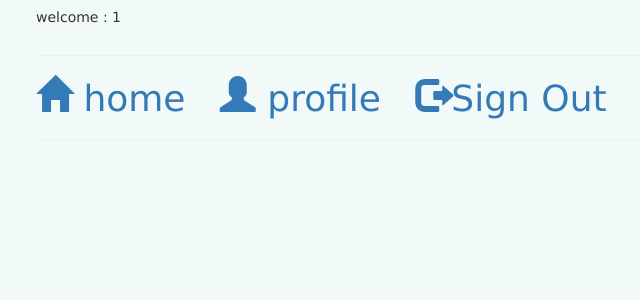
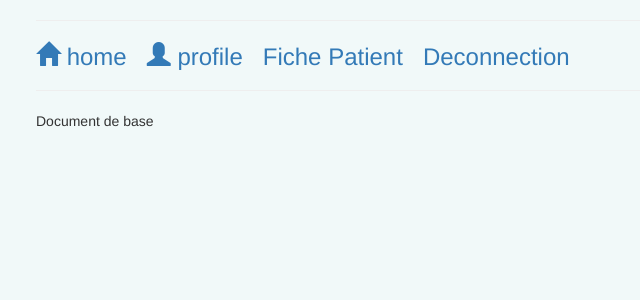
Before and after one commit to CaroleBelliardo/Projet_Unice_Master2, a PHP site: page /profile.php in a window 1280 px wide. Shown: the top 300 px of the page, without its empty margins (34-674 px from the left). Run offline with PHP 8.4, Linux system fonts and the light colour scheme; the visitor is signed in with stand-in values (Sample User, id 1); some libraries are stand-ins or nearby versions.

Commit message:
Page principale : menu entete appelé à partir d' un fichier

```diff
--- /dev/null
+++ b/HopitalBim/Config/Menupage.php
@@ -0,0 +1,18 @@
+<!DOCTYPE html>
+<html>
+<body>
+<div class="container-fluid" style="margin-top:0px;">
+    <div class="container">
+        <hr />
+        <h3>
+        <a href="Pageprincipale.php"><span class="glyphicon glyphicon-home"></span> home</a> &nbsp;
+        <a href="profile.php"><span class="glyphicon glyphicon-user"></span> profile</a> &nbsp;
+
+
+        <a href="Fichepatient.php"><span class=""></span> Fiche Patient</a> &nbsp;
+		<a href="logout.php?logout=true"><span class=""></span>Deconnection</a>&nbsp;
+		</h3>
+       	<hr />
+
+</body>
+</html>
--- a/HopitalBim/Fichepatient.php
+++ b/HopitalBim/Fichepatient.php
@@ -103,7 +103,7 @@
     ICI les conneries regardant le gars connecté.
     <a href="http://www.codingcage.com/2015/04/php-login-and-registration-script-with.html">tutorial link</a>
     </p>
-    </div>
+
 
 </div>
 
--- a/HopitalBim/profile.php
+++ b/HopitalBim/profile.php
@@ -14,7 +14,7 @@
 	$userRow=$stmt->fetch(PDO::FETCH_ASSOC);
 
 ?>
-<!DOCTYPE html PUBLIC "-//W3C//DTD XHTML 1.0 Transitional//EN" "http://www.w3.org/TR/xhtml1/DTD/xhtml1-transitional.dtd">
+<!DOCTYPE html>
 <html>
 <head>
 <meta http-equiv="Content-Type" content="text/html; charset=utf-8" />
@@ -26,31 +26,11 @@
 </head>
 
 <body>
+<?php echo (file_get_contents('./Config/Menupage.php')); ?>
 
 
+Document de base
 
-<div class="container-fluid" style="margin-top:0px;">
-
-    <div class="container">
-
-    	<label class="h5">welcome : <?php print($userRow['idEmploye']); ?></label>
-        <hr />
-
-        <h1>
-        <a href="Pageprincipale.php"><span class="glyphicon glyphicon-home"></span> home</a> &nbsp;
-        <a href="profile.php"><span class="glyphicon glyphicon-user"></span> profile</a> &nbsp;
-		<a href="logout.php?logout=true"><span class="glyphicon glyphicon-log-out"></span>Sign Out</a>
-
-		</h1>
-       	<hr />
-    </div>
-
-</div>
-
-
-
-
-<script src="bootstrap/js/bootstrap.min.js"></script>
 
 </body>
 </html>
```
Also changed, not shown: HopitalBim/Pageprincipale.php (+8 -16 lines).
